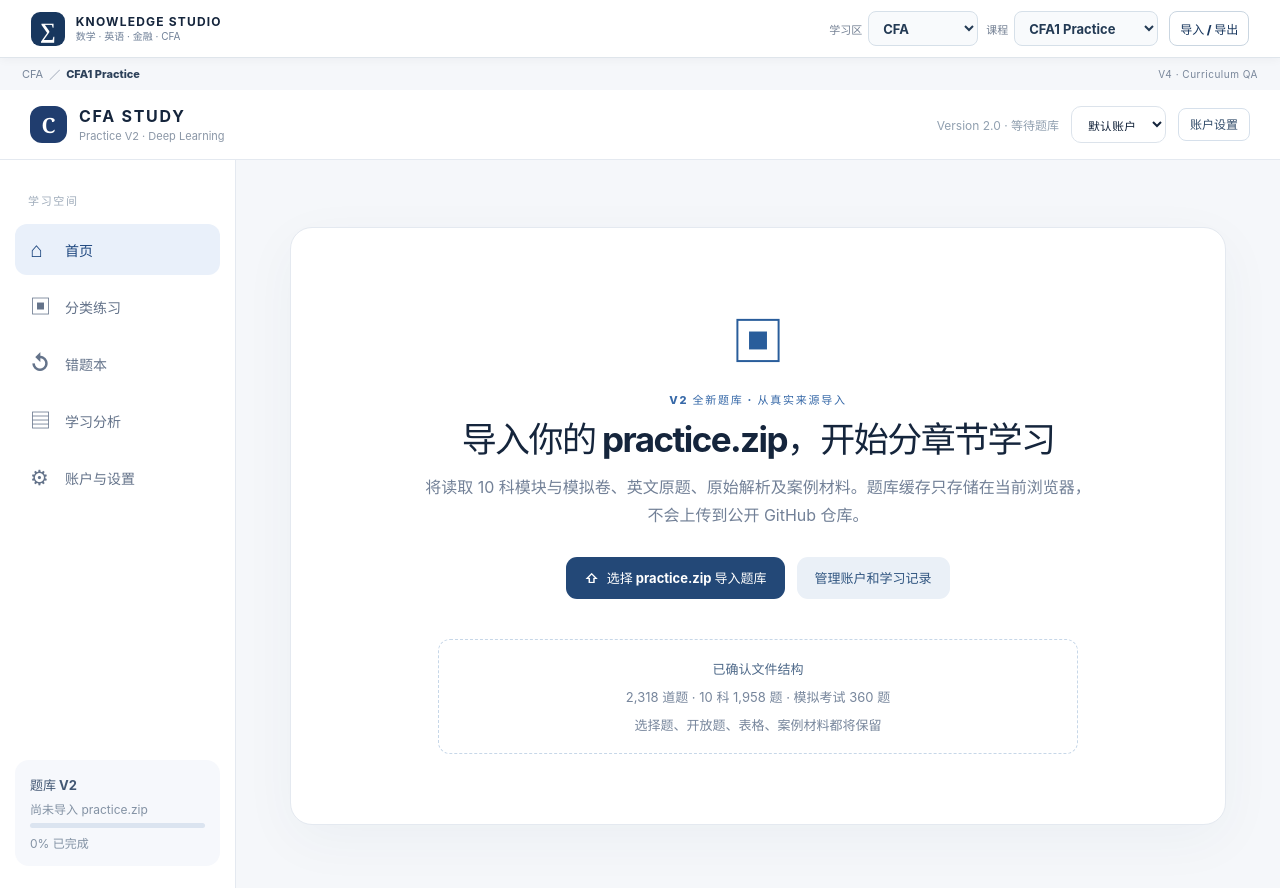
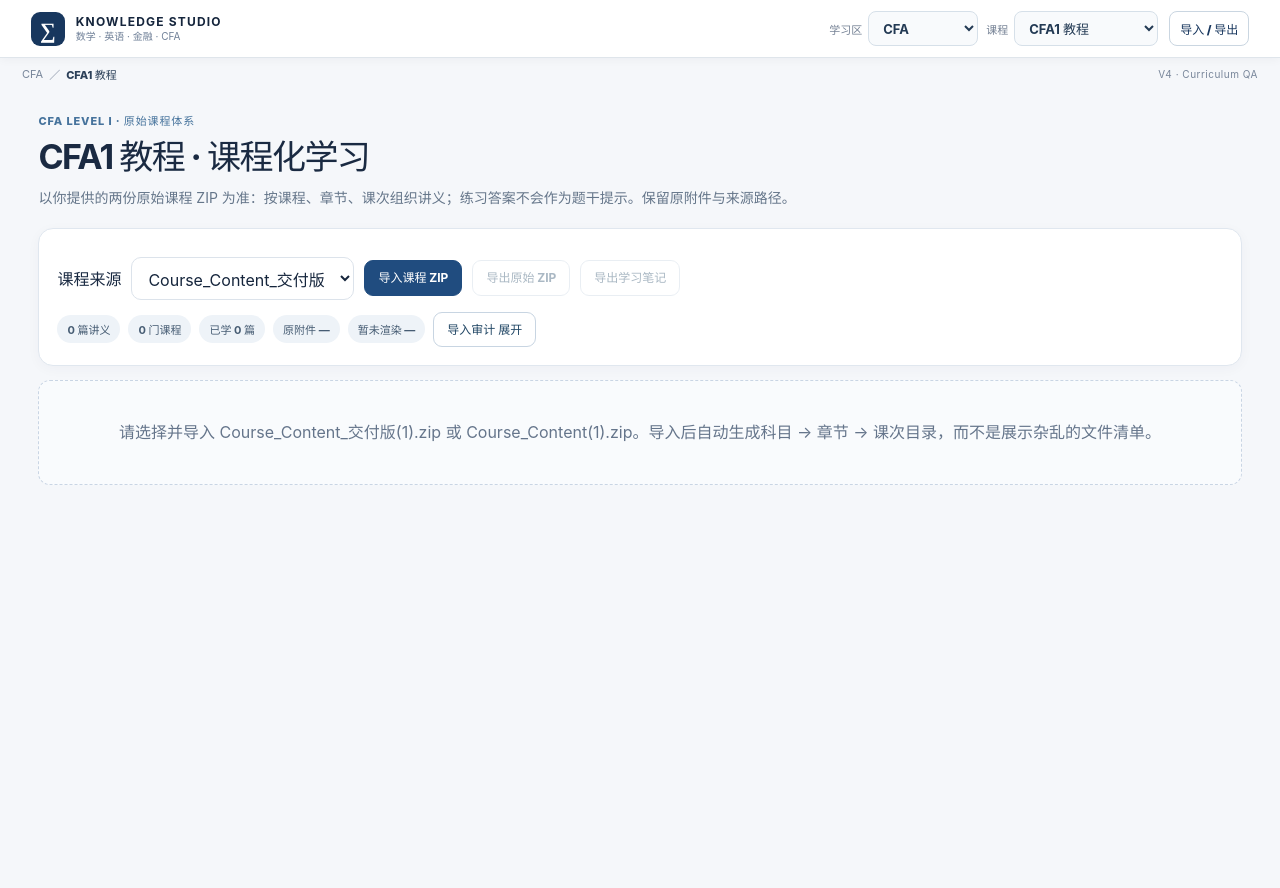
Before and after one commit to refined-heart/cfa-l1-1000-app, a React (Vite) app in the folder v2/: page / in a window 1280 px wide. Shown: the top 888 px of the page. After the commit the page ends 800 px from the top, so only its background shows below. Built offline with nearby package versions, Linux system fonts and the light colour scheme.

Commit message:
Open V4 in CFA1 textbook mode by default

```diff
--- a/v2/src/Workspace.jsx
+++ b/v2/src/Workspace.jsx
@@ -12,7 +12,7 @@ const AREAS=['现代数学','专业英语','金融学','CFA'];
 const CFA=['CFA1 教程','CFA1 Practice','CFA2 教程','CFA2 Practice','CFA3 教程','CFA3 Practice'];
 function WorkspaceShell(){
  const {ready,edits,course,notice,setNotice,importEdits}=useWorkspace();
- const [area,setArea]=useState('CFA'),[module,setModule]=useState('CFA1 Practice');
+ const [area,setArea]=useState('CFA'),[module,setModule]=useState('CFA1 教程');
  const [word,setWord]=useState(''),[dataOpen,setDataOpen]=useState(false),[dataBusy,setDataBusy]=useState('');
  const backupInput=useRef(null);
  async function exportData(){
```
